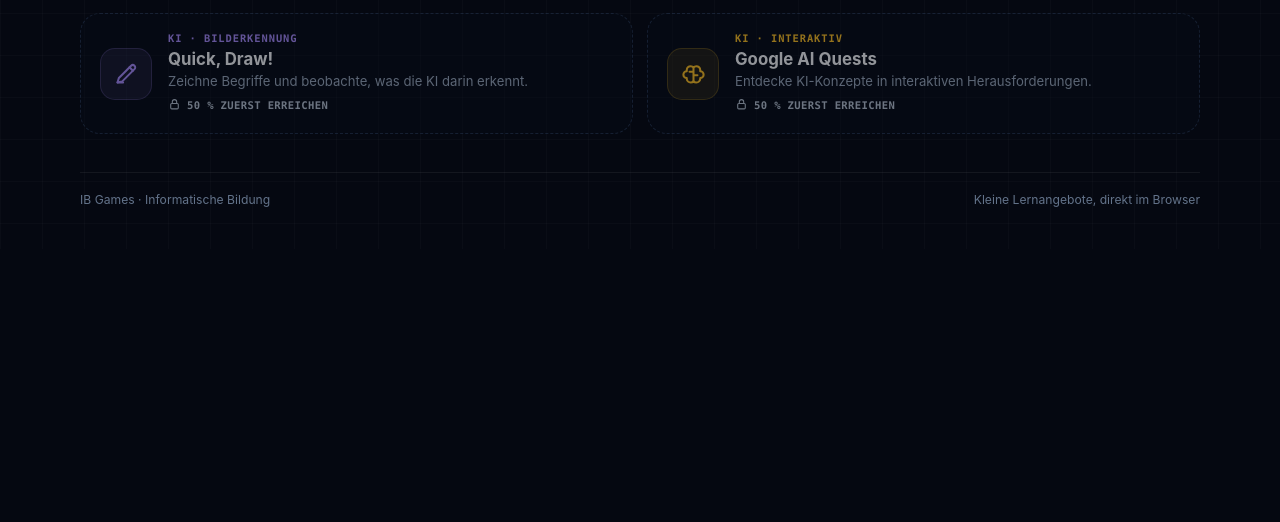
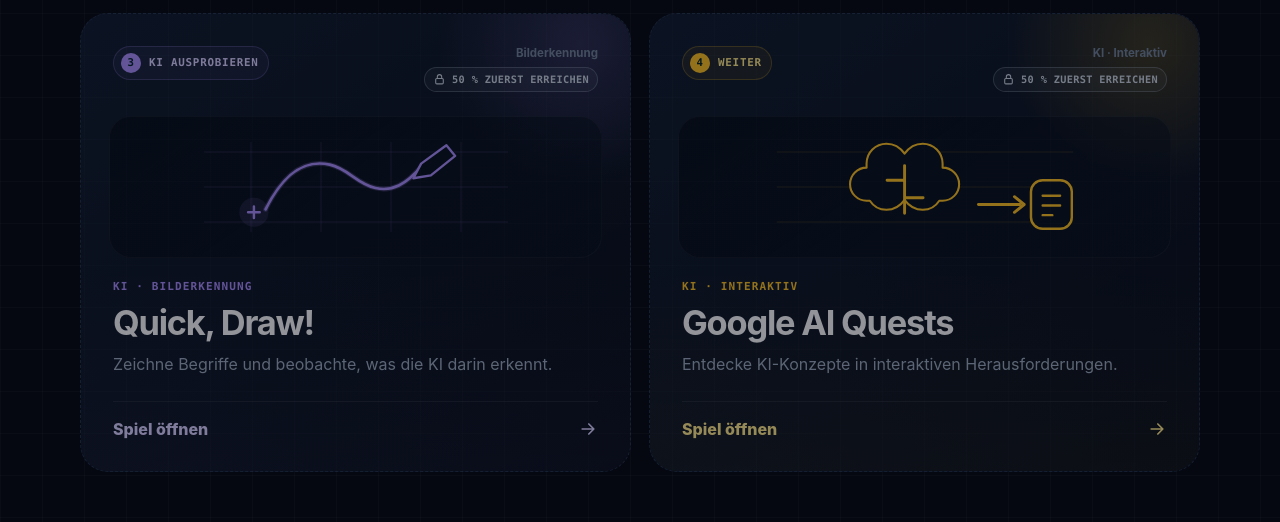
Before and after one commit to modebrecht/ib-games, a website: page index.html in a window 1280 px wide. Shown: the part 1205-1727 px from the top of the page. Before the commit the page ends 1454 px from the top, so only its background shows below. Drawn offline with Linux system fonts and the light colour scheme.

Commit message:
feat(index): unify all game cards and open games in tabs

```diff
--- a/index.html
+++ b/index.html
@@ -61,7 +61,7 @@
     .section-kicker{margin:0 0 5px;color:var(--cyan);font:800 .68rem ui-monospace,SFMono-Regular,Menlo,monospace;letter-spacing:.13em;text-transform:uppercase}
     .section-head h2{margin:0;font-size:clamp(1.55rem,3vw,2rem);letter-spacing:-.025em}
     .section-note{color:var(--muted-2);font-size:.8rem;text-align:right}
-    .games{display:grid;grid-template-columns:repeat(2,minmax(0,1fr));gap:18px;margin-bottom:52px}
+    .games,.external-grid{display:grid;grid-template-columns:repeat(2,minmax(0,1fr));gap:18px;margin-bottom:52px}
     .game-card{
       --accent:var(--cyan);
       --accent-soft:var(--cyan-soft);
@@ -78,12 +78,15 @@
       background:linear-gradient(145deg,rgba(17,28,48,.96),rgba(7,12,23,.98));
       box-shadow:var(--shadow);
       isolation:isolate;
-      transition:transform .2s ease,border-color .2s ease,box-shadow .2s ease;
+      transition:transform .2s ease,border-color .2s ease,box-shadow .2s ease,opacity .18s ease;
     }
     .game-card::before{content:"";position:absolute;z-index:-2;width:300px;height:300px;right:-100px;top:-120px;border-radius:50%;background:radial-gradient(circle,color-mix(in srgb,var(--accent) 22%,transparent),transparent 67%);opacity:.9}
     .game-card::after{content:"";position:absolute;z-index:-1;inset:auto 0 0;height:45%;background:linear-gradient(180deg,transparent,color-mix(in srgb,var(--accent) 4%,transparent));pointer-events:none}
     .game-card.byte{--accent:var(--green);--accent-soft:var(--green-soft)}
+    .external-card{--accent:var(--violet);--accent-soft:#d8ceff}
+    .external-card.amber{--accent:var(--amber);--accent-soft:#fde68a}
     .game-card.is-mastered{border-color:color-mix(in srgb,var(--accent) 48%,var(--line));box-shadow:var(--shadow),0 0 34px color-mix(in srgb,var(--accent) 8%,transparent)}
+    .external-card.is-locked{cursor:not-allowed;opacity:.58;border-style:dashed;box-shadow:none}
     .game-top{display:flex;align-items:flex-start;justify-content:space-between;gap:12px;margin-bottom:24px}
     .step{display:inline-flex;align-items:center;gap:8px;padding:6px 9px 6px 7px;border:1px solid color-mix(in srgb,var(--accent) 25%,transparent);border-radius:999px;background:color-mix(in srgb,var(--accent) 8%,transparent);color:var(--accent-soft);font:800 .68rem ui-monospace,SFMono-Regular,Menlo,monospace;letter-spacing:.07em;text-transform:uppercase}
     .step b{display:grid;place-items:center;width:20px;height:20px;border-radius:50%;background:var(--accent);color:#04242a;font-size:.67rem}
@@ -91,6 +94,8 @@
     .difficulty{color:var(--muted-2);font-size:.72rem;font-weight:750;text-align:right}
     .mastered-badge{display:inline-flex;align-items:center;gap:5px;padding:5px 8px;border:1px solid color-mix(in srgb,var(--accent) 42%,transparent);border-radius:999px;background:color-mix(in srgb,var(--accent) 11%,#07111f);color:var(--accent-soft);font:900 .66rem ui-monospace,SFMono-Regular,Menlo,monospace;letter-spacing:.065em;text-transform:uppercase;white-space:nowrap}
     .mastered-badge[hidden]{display:none}
+    .external-lock{display:inline-flex;align-items:center;gap:6px;padding:5px 8px;border:1px solid rgba(183,195,210,.28);border-radius:999px;background:rgba(183,195,210,.07);color:#c8d2df;font:850 .64rem ui-monospace,SFMono-Regular,Menlo,monospace;letter-spacing:.035em;text-transform:uppercase;white-space:nowrap}
+    .external-lock svg{width:13px;height:13px;flex:none}.external-lock[hidden]{display:none}
     .game-visual{height:142px;display:grid;place-items:center;margin:0 -4px 22px;border:1px solid rgba(255,255,255,.045);border-radius:22px;background:linear-gradient(145deg,rgba(4,10,20,.68),rgba(8,16,30,.42));overflow:hidden}
     .game-visual svg{width:min(92%,350px);height:118px;color:var(--accent)}
     .tag{width:max-content;max-width:100%;margin-bottom:9px;color:var(--accent);font:850 .69rem ui-monospace,SFMono-Regular,Menlo,monospace;letter-spacing:.1em;text-transform:uppercase}
@@ -98,30 +103,18 @@
     .desc{color:var(--muted);line-height:1.56;margin:0 0 24px;max-width:48ch}
     .go{display:flex;align-items:center;justify-content:space-between;gap:16px;margin-top:auto;padding-top:17px;border-top:1px solid rgba(255,255,255,.07);font-weight:850;color:var(--accent-soft)}
     .go svg{width:20px;height:20px;transition:transform .2s ease}
-    .external-grid{display:grid;grid-template-columns:repeat(2,minmax(0,1fr));gap:14px}
-    .external-card{--accent:var(--violet);display:grid;grid-template-columns:auto 1fr auto;align-items:center;gap:16px;min-height:120px;padding:18px 19px;border:1px solid var(--line);border-radius:20px;background:rgba(11,18,33,.74);text-decoration:none;color:inherit;transition:transform .18s ease,border-color .18s ease,background .18s ease,opacity .18s ease}
-    .external-card.amber{--accent:var(--amber)}
-    .external-card.is-locked{cursor:not-allowed;opacity:.58;border-style:dashed;background:rgba(8,13,24,.72)}
-    .external-card.is-locked .external-arrow{display:none}
-    .ext-icon{width:52px;height:52px;display:grid;place-items:center;border-radius:15px;background:color-mix(in srgb,var(--accent) 10%,transparent);border:1px solid color-mix(in srgb,var(--accent) 24%,transparent);color:var(--accent)}
-    .ext-icon svg{width:27px;height:27px}
-    .external-card small{display:block;color:var(--accent);font:800 .65rem ui-monospace,SFMono-Regular,Menlo,monospace;letter-spacing:.09em;text-transform:uppercase;margin-bottom:5px}
-    .external-card h3{margin:0 0 3px;font-size:1.05rem}.external-card p{margin:0;color:var(--muted);font-size:.82rem;line-height:1.43}.external-arrow{color:var(--muted-2)}.external-arrow svg{width:19px;height:19px}
-    .external-lock{display:inline-flex;align-items:center;gap:6px;margin-top:8px;color:#b7c3d2;font:850 .66rem ui-monospace,SFMono-Regular,Menlo,monospace;letter-spacing:.035em;text-transform:uppercase}
-    .external-lock svg{width:13px;height:13px;flex:none}.external-lock[hidden]{display:none}
     footer{display:flex;justify-content:space-between;gap:18px;margin-top:38px;padding-top:19px;border-top:1px solid rgba(255,255,255,.06);color:#63738a;font-size:.76rem}
     @media(hover:hover){
-      .game-card:hover{transform:translateY(-5px);border-color:color-mix(in srgb,var(--accent) 46%,var(--line));box-shadow:0 34px 90px rgba(0,0,0,.4),0 0 40px color-mix(in srgb,var(--accent) 7%,transparent)}
-      .game-card:hover .go svg{transform:translateX(4px)}
-      .external-card:not(.is-locked):hover{transform:translateY(-3px);border-color:color-mix(in srgb,var(--accent) 38%,var(--line));background:rgba(15,24,42,.92)}
+      .game-card:not(.is-locked):hover{transform:translateY(-5px);border-color:color-mix(in srgb,var(--accent) 46%,var(--line));box-shadow:0 34px 90px rgba(0,0,0,.4),0 0 40px color-mix(in srgb,var(--accent) 7%,transparent)}
+      .game-card:not(.is-locked):hover .go svg{transform:translateX(4px)}
     }
     @media(max-width:820px){
-      .hero{grid-template-columns:1fr;gap:23px}.hero-panel{max-width:560px}.games{grid-template-columns:1fr}.game-card{min-height:390px}.external-grid{grid-template-columns:1fr}
+      .hero{grid-template-columns:1fr;gap:23px}.hero-panel{max-width:560px}.games,.external-grid{grid-template-columns:1fr}.game-card{min-height:390px}
     }
     @media(max-width:560px){
-      .shell{width:min(100% - 22px,1120px);padding-top:15px}.topbar{margin-bottom:38px}.status span:last-child{display:none}h1{font-size:clamp(3.15rem,18vw,4.5rem)}.lead{font-size:.98rem}.hero{margin-bottom:48px}.section-head{align-items:start}.section-note{display:none}.game-card{min-height:370px;border-radius:23px;padding:20px}.game-visual{height:125px;margin-bottom:18px}.game-visual svg{height:104px}.external-card{grid-template-columns:auto 1fr;padding:15px}.external-card p{font-size:.78rem}.external-arrow{display:none}footer{flex-direction:column;gap:5px}
+      .shell{width:min(100% - 22px,1120px);padding-top:15px}.topbar{margin-bottom:38px}.status span:last-child{display:none}h1{font-size:clamp(3.15rem,18vw,4.5rem)}.lead{font-size:.98rem}.hero{margin-bottom:48px}.section-head{align-items:start}.section-note{display:none}.game-card{min-height:370px;border-radius:23px;padding:20px}.game-visual{height:125px;margin-bottom:18px}.game-visual svg{height:104px}footer{flex-direction:column;gap:5px}
     }
-    @media(prefers-reduced-motion:reduce){*{scroll-behavior:auto!important}.game-card,.external-card,.go svg{transition:none!important}}
+    @media(prefers-reduced-motion:reduce){*{scroll-behavior:auto!important}.game-card,.go svg{transition:none!important}}
   </style>
 </head>
 <body>
@@ -158,7 +151,7 @@
       </div>
 
       <div class="games">
-        <a class="game-card" data-game="bot" href="bot-labyrinth.html">
+        <a class="game-card" data-game="bot" href="bot-labyrinth.html" target="_blank" rel="noopener noreferrer">
           <div class="game-top">
             <span class="step"><b>1</b> Start hier</span>
             <span class="game-meta">
@@ -183,7 +176,7 @@
           </span>
         </a>
 
-        <a class="game-card byte" data-game="byte" href="byte-blaster.html">
+        <a class="game-card byte" data-game="byte" href="byte-blaster.html" target="_blank" rel="noopener noreferrer">
           <div class="game-top">
             <span class="step"><b>2</b> Danach</span>
             <span class="game-meta">
@@ -216,19 +209,54 @@
         <div class="section-note" data-discover-note>Ab 50 % in einem eigenen Spiel</div>
       </div>
       <div class="external-grid">
-        <a class="external-card is-locked" data-unlock-url="https://quickdraw.withgoogle.com/" aria-disabled="true" tabindex="-1">
-          <span class="ext-icon" aria-hidden="true">
-            <svg viewBox="0 0 24 24" fill="none" stroke="currentColor" stroke-width="1.8" stroke-linecap="round" stroke-linejoin="round"><path d="m4 20 4.2-1 10.9-10.9a2.1 2.1 0 0 0-3-3L5.2 16 4 20Z"/><path d="m14.7 6.5 3 3M4 20h5"/></svg>
+        <a class="game-card external-card is-locked" data-unlock-url="https://quickdraw.withgoogle.com/" aria-disabled="true" tabindex="-1">
+          <div class="game-top">
+            <span class="step"><b>3</b> KI ausprobieren</span>
+            <span class="game-meta">
+              <span class="difficulty">Bilderkennung</span>
+              <span class="external-lock" data-lock-state><svg viewBox="0 0 24 24" fill="none" stroke="currentColor" stroke-width="2" stroke-linecap="round" stroke-linejoin="round" aria-hidden="true"><rect x="5" y="10" width="14" height="10" rx="2"/><path d="M8 10V7a4 4 0 0 1 8 0v3"/></svg>50 % zuerst erreichen</span>
+            </span>
+          </div>
+          <div class="game-visual" aria-hidden="true">
+            <svg viewBox="0 0 360 120" fill="none" stroke="currentColor" stroke-linecap="round" stroke-linejoin="round">
+              <g opacity=".15" stroke-width="1"><path d="M24 24H336M24 60H336M24 96H336M72 14V106M144 14V106M216 14V106M288 14V106"/></g>
+              <path d="M87 83c18-36 39-52 66-46 19 4 28 20 47 24 17 4 31-3 48-23" stroke-width="5" opacity=".25"/>
+              <path d="M87 83c18-36 39-52 66-46 19 4 28 20 47 24 17 4 31-3 48-23" stroke-width="2.8"/>
+              <path d="m247 36 26-19 9 11-25 20-18 3 8-15Z" fill="#07111f" stroke-width="2.4"/>
+              <circle cx="75" cy="86" r="15" fill="currentColor" opacity=".12" stroke="none"/><path d="M69 86h12m-6-6v12" stroke-width="2.5"/>
+            </svg>
+          </div>
+          <div class="tag">KI · Bilderkennung</div>
+          <h3>Quick, Draw!</h3>
+          <p class="desc">Zeichne Begriffe und beobachte, was die KI darin erkennt.</p>
+          <span class="go">Spiel öffnen
+            <svg viewBox="0 0 24 24" fill="none" stroke="currentColor" stroke-width="2" stroke-linecap="round" stroke-linejoin="round" aria-hidden="true"><path d="M5 12h14M13 6l6 6-6 6"/></svg>
           </span>
-          <span><small>KI · Bilderkennung</small><h3>Quick, Draw!</h3><p>Zeichne Begriffe und beobachte, was die KI darin erkennt.</p><span class="external-lock" data-lock-state><svg viewBox="0 0 24 24" fill="none" stroke="currentColor" stroke-width="2" stroke-linecap="round" stroke-linejoin="round" aria-hidden="true"><rect x="5" y="10" width="14" height="10" rx="2"/><path d="M8 10V7a4 4 0 0 1 8 0v3"/></svg>50 % zuerst erreichen</span></span>
-          <span class="external-arrow" aria-hidden="true"><svg viewBox="0 0 24 24" fill="none" stroke="currentColor" stroke-width="2"><path d="M8 16 16 8M9 8h7v7"/></svg></span>
         </a>
-        <a class="external-card amber is-locked" data-unlock-url="https://research.google/ai-quests/intl/en_us" aria-disabled="true" tabindex="-1">
-          <span class="ext-icon" aria-hidden="true">
-            <svg viewBox="0 0 24 24" fill="none" stroke="currentColor" stroke-width="1.8" stroke-linecap="round" stroke-linejoin="round"><path d="M9.5 5.5A3.5 3.5 0 0 0 6 9v1a3 3 0 0 0 0 6v.5A3.5 3.5 0 0 0 9.5 20c1 0 1.9-.4 2.5-1.1.6.7 1.5 1.1 2.5 1.1a3.5 3.5 0 0 0 3.5-3.5V16a3 3 0 0 0 0-6V9a3.5 3.5 0 0 0-3.5-3.5c-1 0-1.9.4-2.5 1.1-.6-.7-1.5-1.1-2.5-1.1Z"/><path d="M12 6.6v12.3M8.5 10.5H12m0 3h3.5"/></svg>
+
+        <a class="game-card external-card amber is-locked" data-unlock-url="https://research.google/ai-quests/intl/en_us" aria-disabled="true" tabindex="-1">
+          <div class="game-top">
+            <span class="step"><b>4</b> Weiter</span>
+            <span class="game-meta">
+              <span class="difficulty">KI · Interaktiv</span>
+              <span class="external-lock" data-lock-state><svg viewBox="0 0 24 24" fill="none" stroke="currentColor" stroke-width="2" stroke-linecap="round" stroke-linejoin="round" aria-hidden="true"><rect x="5" y="10" width="14" height="10" rx="2"/><path d="M8 10V7a4 4 0 0 1 8 0v3"/></svg>50 % zuerst erreichen</span>
+            </span>
+          </div>
+          <div class="game-visual" aria-hidden="true">
+            <svg viewBox="0 0 360 120" fill="none" stroke="currentColor" stroke-linecap="round" stroke-linejoin="round">
+              <g opacity=".15" stroke-width="1"><path d="M28 24H332M28 60H332M28 96H332"/></g>
+              <path d="M118 37a24 24 0 0 0-24 24v5a20 20 0 0 0 0 40h4a24 24 0 0 0 20 11c9 0 17-5 22-12 5 7 13 12 22 12a24 24 0 0 0 20-11h4a20 20 0 0 0 0-40v-5a24 24 0 0 0-24-24c-9 0-17 5-22 12-5-7-13-12-22-12Z" transform="translate(40 -16) scale(.85)" fill="#07111f" stroke-width="2.5"/>
+              <path d="M159 38v49M141 53h18m0 18h19" stroke-width="3"/>
+              <path d="M235 78h43" stroke-width="3"/><path d="m272 70 10 8-10 8" stroke-width="3"/>
+              <rect x="289" y="53" width="42" height="50" rx="12" fill="#07111f" stroke-width="2.5"/><path d="M301 69h18m-18 10h18m-18 10h10" stroke-width="2.4"/>
+            </svg>
+          </div>
+          <div class="tag">KI · Interaktiv</div>
+          <h3>Google AI Quests</h3>
+          <p class="desc">Entdecke KI-Konzepte in interaktiven Herausforderungen.</p>
+          <span class="go">Spiel öffnen
+            <svg viewBox="0 0 24 24" fill="none" stroke="currentColor" stroke-width="2" stroke-linecap="round" stroke-linejoin="round" aria-hidden="true"><path d="M5 12h14M13 6l6 6-6 6"/></svg>
           </span>
-          <span><small>KI · Interaktiv</small><h3>Google AI Quests</h3><p>Entdecke KI-Konzepte in interaktiven Herausforderungen.</p><span class="external-lock" data-lock-state><svg viewBox="0 0 24 24" fill="none" stroke="currentColor" stroke-width="2" stroke-linecap="round" stroke-linejoin="round" aria-hidden="true"><rect x="5" y="10" width="14" height="10" rx="2"/><path d="M8 10V7a4 4 0 0 1 8 0v3"/></svg>50 % zuerst erreichen</span></span>
-          <span class="external-arrow" aria-hidden="true"><svg viewBox="0 0 24 24" fill="none" stroke="currentColor" stroke-width="2"><path d="M8 16 16 8M9 8h7v7"/></svg></span>
         </a>
       </div>
     </section>
```
